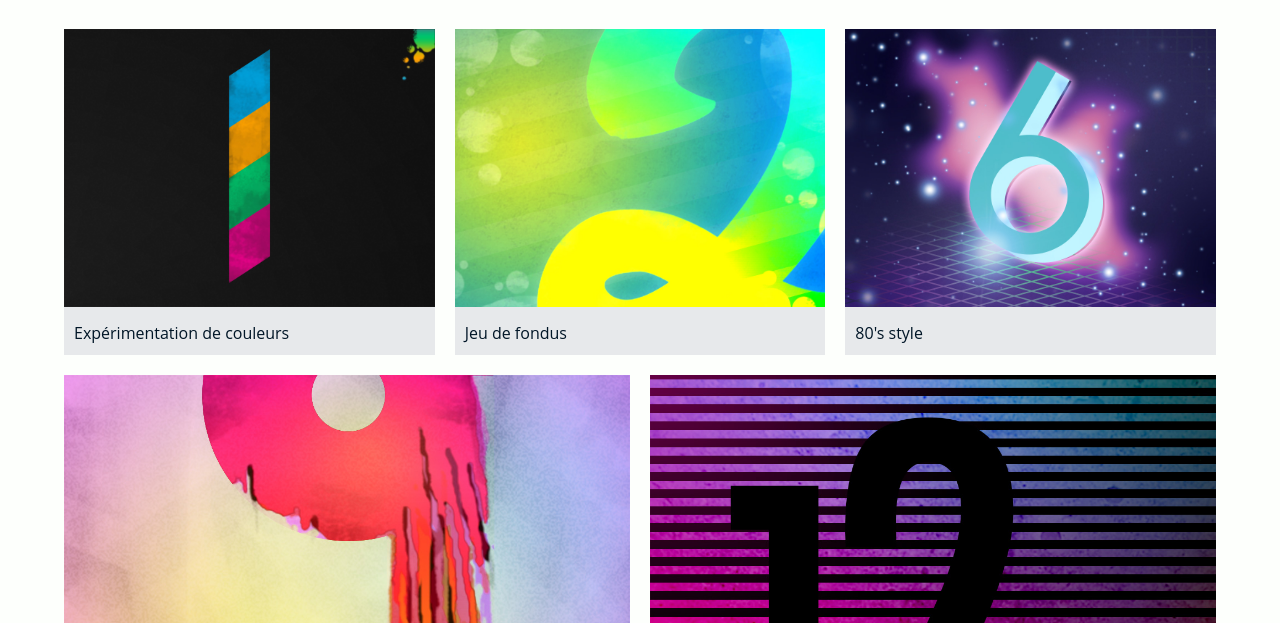
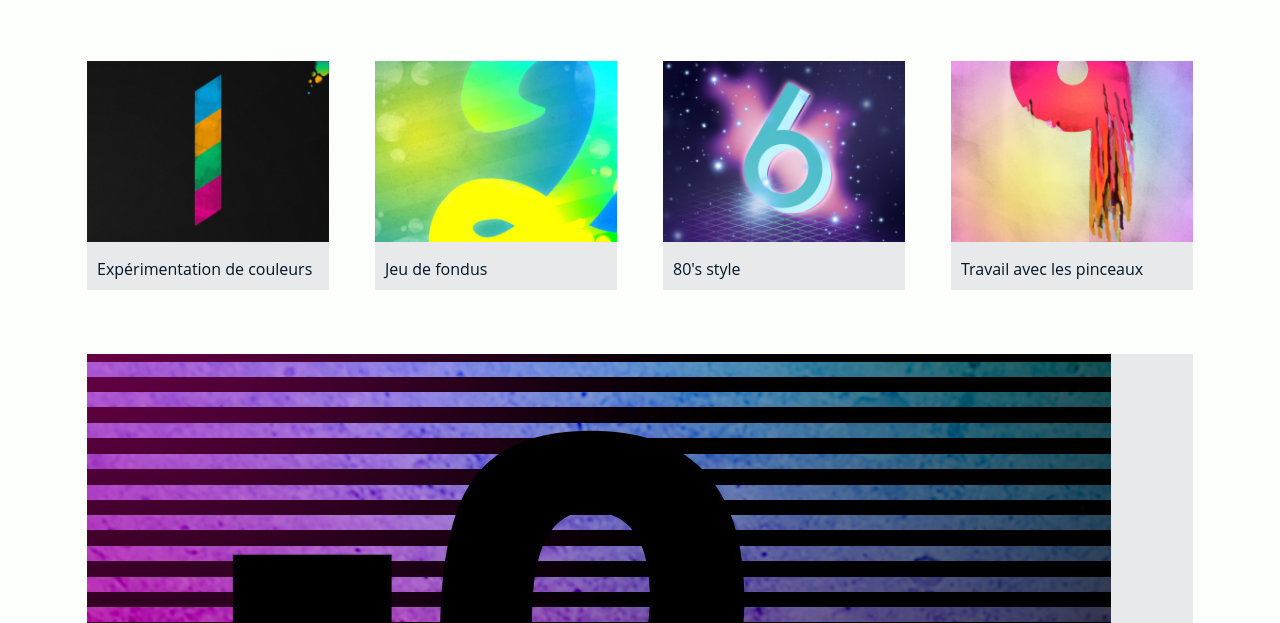
Before and after one commit to esig-jura/b053-laure-dinateur-juanahmed, a plain HTML site: page index.html in a window 1280 px wide. Shown: the part 177-800 px from the top of the page. Drawn offline with Linux system fonts and the light colour scheme.

Commit message:
page index.html

```diff
--- a/css/main.css
+++ b/css/main.css
@@ -12,6 +12,11 @@ body {
     font-family: Open Sans, sans-serif;     /* type de police */
     font-weight: 400;                       /* épaisseur de police */
     margin: 0;
+}
+
+img {
+    max-width: 100%;
+    height: auto;
 }
 
 h1, h2, h3, h4 {
@@ -172,12 +177,11 @@ body.page-informations .portrait {
     display:flex; /* Pour activer la grille */
     flex-direction: row; /* affichage en colonne */
     flex-wrap: wrap; /* active le retour à la ligne */
-    gap: 20px;
 
     /* Alignement des éléments */
     justify-content: center;
-    align-items: center;
-    align-content: center;
+    align-items: stretch;
+    align-content: stretch;
 
     /* Supprimer style de base de la lise à puce */
     padding: 0;
@@ -185,9 +189,10 @@ body.page-informations .portrait {
 }
 
 .page-index .realisations li {
-    flex-basis: calc(50% - 10px); /* taille des éléments */
+    flex-basis: 50%; /* taille des éléments */
     flex-grow: 2;
     flex-shrink: 1;
+    padding: 2rem 2%;
 }
 .page-index .realisations li a {
     color: #011627;
@@ -195,8 +200,7 @@ body.page-informations .portrait {
 
 
 .page-index .realisations li img {
-    max-width: 100%;
-    max-height: 100%;
+
 }
 
 .page-index .realisations li figure {
@@ -208,6 +212,8 @@ body.page-informations .portrait {
 .page-index .realisations li figcaption {
     padding: 10px;
 }
+
+/* A mettre dans responsive.css */
 
 @media screen and (min-width: 480px) {
     .page-index .realisations li {
```
